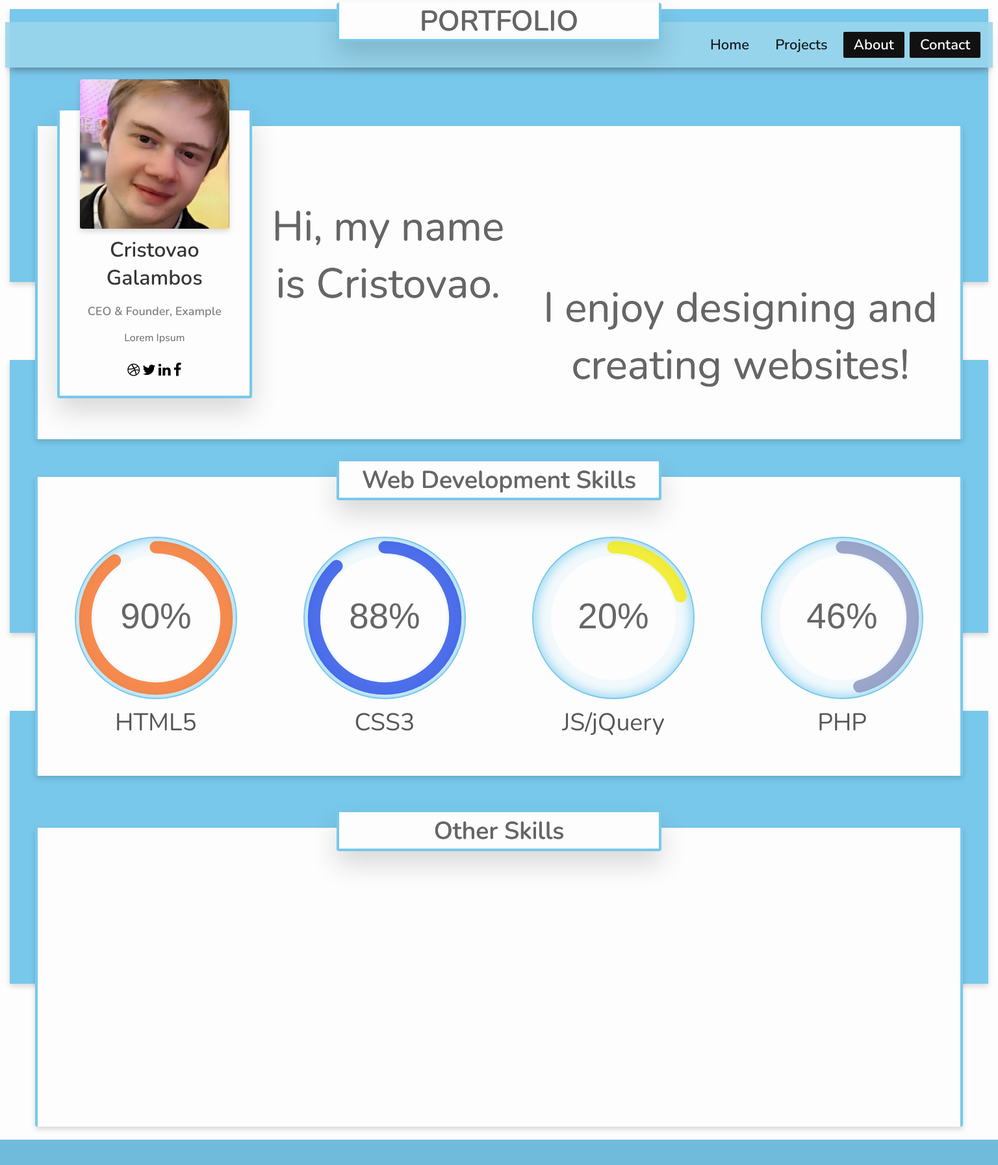
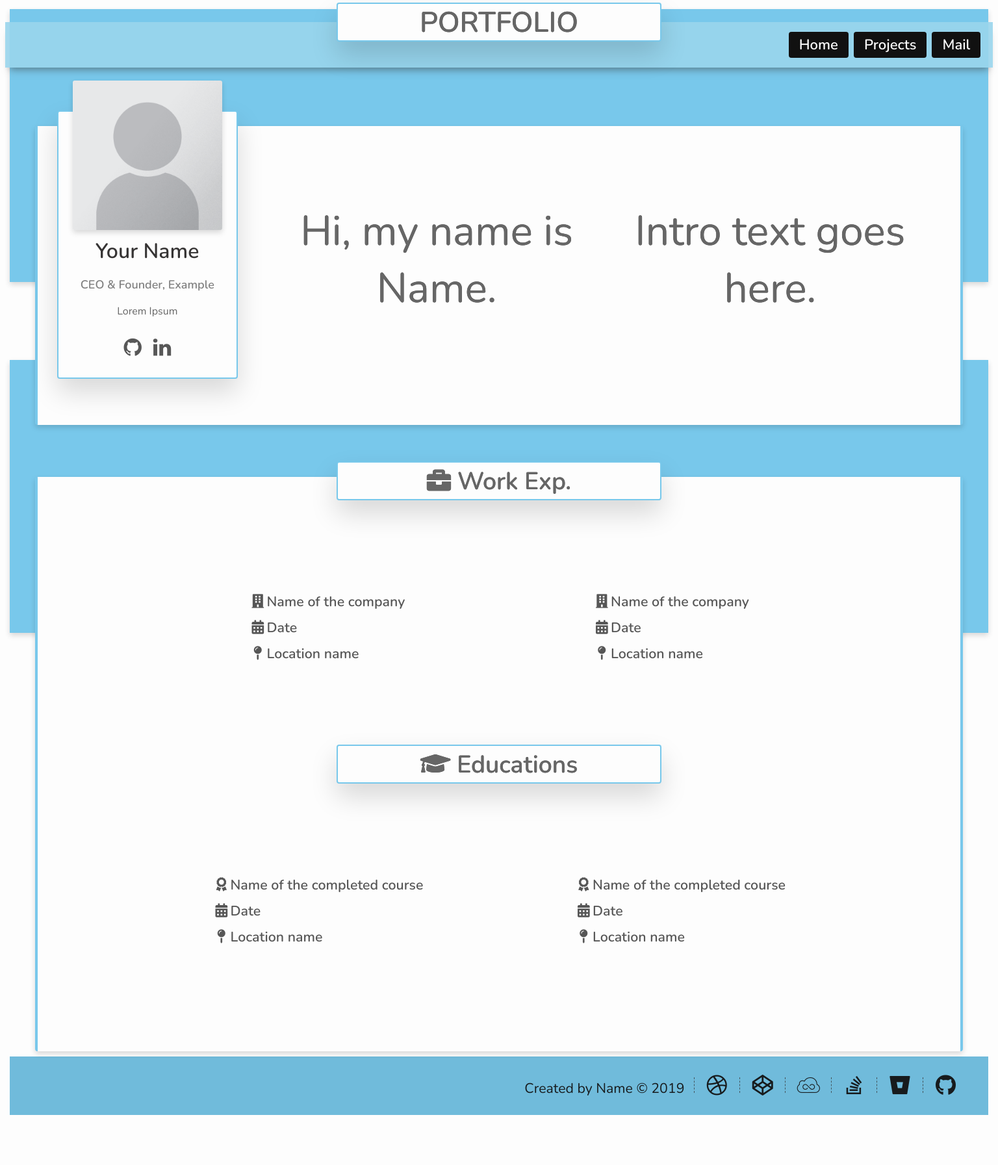
Before and after one commit to galarist/portfolio1, a plain HTML site: page index.html in a window 1536 px wide. Shown: the part 1-1794 px from the top of the page at 65% size. After the commit the page ends 1732 px from the top, so only its background shows below. Drawn offline with nearby package versions, Linux system fonts and the light colour scheme.

Commit message:
created files. Polish on the desing. Started working on projects.html

```diff
--- a/css/master.css
+++ b/css/master.css
@@ -33,6 +33,11 @@ header{
   -moz-box-shadow: 0px 4px 8px 0px rgba(0,0,0,0.15);
   box-shadow: 0px 4px 8px 0px rgba(0,0,0,0.15);
   z-index: 0;
+}
+
+#page-container {
+  position: relative;
+  min-height: 100vh;
 }
 
 nav {
@@ -84,6 +89,11 @@ main {
   background-color: #fdfdfd;
 }
 
+main:last-of-type {
+  margin-bottom: 90px;
+  position: relative;
+}
+
 .card {
   -webkit-box-shadow: 0px 20px 40px 0px rgba(0,0,0,0.15);
   -moz-box-shadow: 0px 20px 20px 0px rgba(0,0,0,0.15);
@@ -95,9 +105,7 @@ main {
   text-align: center;
   border-radius: 4px;
   margin: -30px auto 6px 24px;
-  border-left: 4px solid rgb(120, 200, 235);
-  border-right: 4px solid rgb(120, 200, 235);
-  border-bottom: 4px solid rgb(120, 200, 235);
+  border: 2px solid rgb(120, 200, 235);
   -webkit-transition: box-shadow 0.4s ease-out;
   -moz-transition: box-shadow 0.4s ease-out;
   -o-transition: box-shadow 0.4s ease-out;
@@ -106,9 +114,14 @@ main {
   z-index: 6 !important;
 }
 
+.card a {
+  font-size: 24pt;
+}
+
 .box-title {
   max-width: 500px;
   height: 60px;
+  cursor: default;
   background-color: #ececec;
   background-color: #faf4e6;
   background-color: #fdfdfd;
@@ -126,17 +139,30 @@ main {
   -moz-transition: box-shadow 0.4s ease-out;
   -o-transition: box-shadow 0.4s ease-out;
   transition: box-shadow 0.4s ease-out;
-  border-left: 4px solid rgb(120, 200, 235);
-  border-right: 4px solid rgb(120, 200, 235);
-  border-bottom: 4px solid rgb(120, 200, 235);
+  border: 2px solid rgb(120, 200, 235);
   width: 500px;
   z-index: 3;
 }
 
-.card:hover, .box-title:hover {
+.card:hover, .box-title:hover, .box-description:hover {
   -webkit-box-shadow: 0px 0px 0px 0px rgba(0,0,0,0.15);
   -moz-box-shadow: 0px 0px 0px 0px rgba(0,0,0,0.15);
   box-shadow: 0px 0px 0px 0px rgba(0,0,0,0.15);
+}
+
+.box-description {
+  width: 94%;
+  padding: 10px;
+  border-radius: 4px;
+  margin: 0 auto;
+  border: 2px solid rgb(120, 200, 235);
+  -webkit-box-shadow: 0px 20px 40px 0px rgba(0,0,0,0.15);
+  -moz-box-shadow: 0px 20px 20px 0px rgba(0,0,0,0.15);
+  box-shadow: 0px 20px 40px 0px rgba(0,0,0,0.15);
+  -webkit-transition: box-shadow 0.4s ease-out;
+  -moz-transition: box-shadow 0.4s ease-out;
+  -o-transition: box-shadow 0.4s ease-out;
+  transition: box-shadow 0.4s ease-out;
 }
 
 .card img {
@@ -153,6 +179,37 @@ main {
   font-size: 18px;
   font-weight: 600;
 }
+
+.main-items-wrap {
+}
+
+.main-items {
+  min-width: 250px;
+  margin: 0 0 20px;
+  color: #565656;
+  font-size: 16pt;
+  font-weight: 600;
+}
+
+.main-items img {
+  display: block;
+  width: 99%;
+  margin: 0 auto;
+  border: 2px solid #78c8eb;
+  border-radius: 4px;
+}
+
+.main-list {
+  margin: 10px;
+}
+
+/* Inserting this collapsed row between two flex items will make
+ * the flex item that comes after it break to a new row */
+.break {
+  flex-basis: 100%;
+  height: 0;
+}
+
 
 button {
   border: none;
@@ -171,12 +228,21 @@ button {
 a {
   text-decoration: none;
   font-size: 22px;
-  color: black;
+  color: #575757;
 }
 
 button:hover, a:hover {
   color: list-nav
 }
+
+
+
+button::-moz-focus-inner, a::-moz-focus-inner, a, button {
+  border: 0;
+  outline: 0;
+}
+
+
 
 .ul-nav {
   list-style-type: none;
@@ -197,7 +263,7 @@ button:hover, a:hover {
   padding: 5px 16px;
   margin: 0 4px;
   text-decoration: none;
-  border-radius: 2px;
+  border-radius: 4px;
   display: flex;
   align-items: center;
   font-weight: 600;
@@ -232,7 +298,7 @@ background-color: #363434;
 }
 
 .intro {
-  padding-top: 105px;
+  /*padding-top: 105px;*/
   font-size: 48pt !important;
   text-align: center;
   display: flex;
@@ -259,6 +325,16 @@ background-color: #363434;
   align-items: center;
   width: 100%;
   height: 400px;
+}
+
+.vert-flex-wrapper {
+  display: flex;
+  justify-content: space-evenly;
+  align-items: center;
+  padding: 40px 40px;
+  width: 100%;
+  min-height: 230px;
+  min-height: 400px;
 }
 
 .single-chart {
@@ -350,17 +426,41 @@ background-color: #363434;
 
 footer {
   position: absolute;
+  bottom: 0;
+  width: 100%;
+  height: 43px;
   min-height: 90px;
-  width: 100%;
-  margin: 0 auto;
   background-color: #70bbdb;
-  left: 0;
-  right: 0;
+  display: flex;
+  align-items: center;
+  justify-content: flex-end;
+  padding-right: 45px;
+
 }
 
 .footer,
 .push {
-  height: 240px;
+  height: 8px;
+}
+
+.footer-items a, .text {
+  height: 90px;
+  color: rgb(23, 27, 29);
+  font-size: 24pt;
+  width: 22px;
+  align-items: center;
+}
+
+.text {
+  font-size: 16pt;
+}
+
+.vl {
+  display: inline-block;
+  border-left: 1px dashed rgba(55, 52, 52, 0.75);
+  margin: 0 10px;
+  width: 1px;
+  height: 24px;
 }
 
 
--- a/index.html
+++ b/index.html
@@ -3,19 +3,22 @@
   <head>
     <meta charset="utf-8">
     <link rel="stylesheet" href="css/master.css">
+    <link rel="stylesheet" href="https://use.fontawesome.com/releases/v5.8.1/css/all.css" integrity="sha384-50oBUHEmvpQ+1lW4y57PTFmhCaXp0ML5d60M1M7uH2+nqUivzIebhndOJK28anvf" crossorigin="anonymous">
     <link rel="stylesheet" href="https://cdnjs.cloudflare.com/ajax/libs/font-awesome/4.7.0/css/font-awesome.min.css">
     <link href="https://fonts.googleapis.com/css?family=Nunito:200,600" rel="stylesheet">
-
-    <title>Cristovao L Galambos</title>
+    <title>Cristovao L Galambos | Home</title>
   </head>
   <body>
+
+    <div id="page-container">
     <header>
       <nav>
         <ul class="ul-nav">
-          <li class="list-nav"><a href="/">Home</></a></li>
-          <li class="list-nav"><a href="#news">Projects</a></li>
-          <li class="list-nav"><a class="active" href="#about">About</a></li>
-          <li class="list-nav"><a class="active" href="#about">Contact</a></li>
+          <li class="list-nav"><a class="active" href="/">Home</></a></li>
+          <li class="list-nav"><a class="active" href="project.html">Projects</a></li>
+          <li class="list-nav"><a class="active" href="mailto:someone@example.com">Mail</a></li>
+          <!--<li class="list-nav"><a class="active" href="about.html">About</a></li>
+          <li class="list-nav"><a class="active" href="contact.html">Contact</a></li>-->
         </ul>
       </nav>
 
@@ -23,31 +26,100 @@
         <span class="title-box"><h3>PORTFOLIO</h3></span>
       </div>
     </header>
+
     <main>
       <div class="card">
         <!--<img src="http://via.placeholder.com/230x230" alt="John" style="width:100%">-->
-        <img src="profile.jpg" alt="John" style="width:100%">
+        <img src="image-placeholder.jpg" alt="John" style="width:100%">
 
-        <h1 class="name">Cristovao Galambos</h1>
+        <h1 class="name">Your Name</h1>
         <p class="title">CEO & Founder, Example</p>
         <p>Lorem Ipsum</p>
         <div style="margin: 24px 0;">
-          <a href="#"><i class="fa fa-dribbble"></i></a>
-          <a href="#"><i class="fa fa-twitter"></i></a>
-          <a href="#"><i class="fa fa-linkedin"></i></a>
-          <a href="#"><i class="fa fa-facebook"></i></a>
+          <a href="#"><i class="fa fa-github fa-fw"></i></a>
+          <!--<a href="#"><i class="fa fa-twitter"></i></a>-->
+          <a href="#"><i class="fa fa-linkedin fa-fw"></i></a>
+          <!--<a href="#"><i class="fas fa-envelope fa-fw"></i></a>-->
+          <!--<a href="#"><i class="fa fa-facebook"></i></a>-->
         </div>
       </div>
       <span class="intro" style="font-size: 18px;">
-        Hi, my name is Cristovao.<p style="margin-top: 125px;">I enjoy designing and creating websites!</p>
+          <div class="vert-flex-wrapper">
+          <div class="main-list">
+            Hi, my name is Name.
+          </div>
+          <div class="main-list">
+            <!--I enjoy designing and creating websites!--> Intro text goes here.
+          </div>
+        </div>
       </span>
     </main>
-    <div class="bg-box">
 
-    </div>
+    <div class="bg-box"></div>
+
     <main>
       <div class="box-title">
-        <span class="title-box">Web Development Skills</span>
+        <span class="title-box"><i class="fas fa-briefcase"></i> Work Exp.</span>
+      </div>
+      <div class="vert-flex-wrapper">
+        <div class="main-items">
+          <div class="main-list">
+            <i class="fas fa-building fa-fw"></i><!--Diploma in Software Development-->Name of the company
+          </div>
+          <div class="main-list">
+            <i class="fas fa-calendar fa-fw"></i><!--2018 - 2018-->Date
+          </div>
+          <div class="main-list">
+            <i class="fas fa-map-pin fa-fw"></i><!--TAFE - Coomera, QLD-->Location name
+          </div>
+        </div>
+        <div class="main-items">
+          <div class="main-list">
+            <i class="fas fa-building fa-fw"></i><!--Certificate III in Information, Digital Media and Technology-->Name of the company
+          </div>
+          <div class="main-list">
+            <i class="fas fa-calendar fa-fw"></i><!--2017 - 2017-->Date
+          </div>
+          <div class="main-list">
+            <i class="fas fa-map-pin fa-fw"></i><!--TAFE - Southbank, QLD-->Location name
+          </div>
+        </div>
+      </div>
+      <div class="box-title">
+        <span class="title-box"><i class="fas fa-graduation-cap"></i> Educations</span>
+      </div>
+      <div class="vert-flex-wrapper">
+        <div class="main-items">
+          <div class="main-list">
+            <i class="fas fa-award fa-fw"></i><!--Diploma in Software Development-->Name of the completed course
+          </div>
+          <div class="main-list">
+            <i class="fas fa-calendar fa-fw"></i><!--2018 - 2018-->Date
+          </div>
+          <div class="main-list">
+            <i class="fas fa-map-pin fa-fw"></i><!--TAFE - Coomera, QLD-->Location name
+          </div>
+        </div>
+        <div class="main-items">
+          <div class="main-list">
+            <i class="fas fa-award fa-fw"></i><!--Certificate III in Information, Digital Media and Technology-->Name of the completed course
+          </div>
+          <div class="main-list">
+            <i class="fas fa-calendar fa-fw"></i><!--2017 - 2017-->Date
+          </div>
+          <div class="main-list">
+            <i class="fas fa-map-pin fa-fw"></i><!--TAFE - Southbank, QLD-->Location name
+          </div>
+        </div>
+      </div>
+        <div class="break"></div> <!-- break -->
+    </main>
+
+    <!--<div class="bg-box"></div>
+
+    <main>
+      <div class="box-title">
+        <span class="title-box"><i class="fas fa-brain"></i> Web Development Skills</span>
       </div>
       <div class="flex-wrapper">
         <div class="single-chart">
@@ -76,12 +148,12 @@
                 a 15.9155 15.9155 0 0 1 0 -31.831"
             />
             <path class="circle"
-              stroke-dasharray="88, 100"
+              stroke-dasharray="68, 100"
               d="M18 2.0845
                 a 15.9155 15.9155 0 0 1 0 31.831
                 a 15.9155 15.9155 0 0 1 0 -31.831"
             />
-            <text x="18" y="20.35" class="percentage">88%</text>
+            <text x="18" y="20.35" class="percentage">68%</text>
           </svg>
           <span class="chart-title">CSS3</span>
         </div>
@@ -94,12 +166,12 @@
                 a 15.9155 15.9155 0 0 1 0 -31.831"
             />
             <path class="circle"
-              stroke-dasharray="20, 100"
+              stroke-dasharray="10, 100"
               d="M18 2.0845
                 a 15.9155 15.9155 0 0 1 0 31.831
                 a 15.9155 15.9155 0 0 1 0 -31.831"
             />
-            <text x="18" y="20.35" class="percentage">20%</text>
+            <text x="18" y="20.35" class="percentage">10%</text>
           </svg>
           <span class="chart-title">JS/jQuery</span>
         </div>
@@ -112,20 +184,20 @@
                 a 15.9155 15.9155 0 0 1 0 -31.831"
             />
             <path class="circle"
-              stroke-dasharray="46, 100"
+              stroke-dasharray="16, 100"
               d="M18 2.0845
                 a 15.9155 15.9155 0 0 1 0 31.831
                 a 15.9155 15.9155 0 0 1 0 -31.831"
             />
-            <text x="18" y="20.35" class="percentage">46%</text>
+            <text x="18" y="20.35" class="percentage">16%</text>
           </svg>
           <span class="chart-title">PHP</span>
         </div>
       </div>
     </main>
-    <div class="bg-box">
 
-    </div>
+    <div class="bg-box"></div>
+
     <main>
       <div class="box-title">
         <span class="title-box">Other Skills</span>
@@ -136,35 +208,26 @@
       	<li class="list-bars"><span class="bar jquery"><span class="percentage-bar">65%</span></span><h3>jQuery // MoTools</h3></li>
       	<li class="list-bars"><span class="bar wordpress"><span class="percentage-bar">80%</span></span><h3>Wordpress</h3></li>
       </ul>
-    </main>
+    </main>-->
+
     <div class="push"></div>
     <footer>
-
+      <div class="footer-items">
+        <span class="text">Created by Name &#169; 2019</span>
+        <div class="vl"></div>
+        <a href="#"><i class="fab fa-dribbble fa-fw"></i></a>
+        <div class="vl"></div>
+        <a href="#"><i class="fab fa-codepen fa-fw"></i></a>
+        <div class="vl"></div>
+        <a href="#"><i class="fab fa-jsfiddle fa-fw"></i></a>
+        <div class="vl"></div>
+        <a href="#"><i class="fab fa-stack-overflow fa-fw"></i></a>
+        <div class="vl"></div>
+        <a href="#"><i class="fab fa-bitbucket fa-fw"></i></a>
+        <div class="vl"></div>
+        <a href="#"><i class="fab fa-github fa-fw"></i></a>
+      </div>
     </footer>
+    </div>
   </body>
 </html>
-<!DOCTYPE html>
-<html lang="en">
-<head>
-  <meta charset="UTF-8">
-  <meta name="viewport" content="width=device-width, initial-scale=1.0">
-  <title>My HTML Page</title>
-  <link rel="stylesheet" type="text/css" title="Cool stylesheet" href="style.css">
-</head>
-<body>
-  <div id="root"></div>
-  <script src="main.js" type="text/javascript"></script>
-</body>
-</html><!DOCTYPE html>
-<html lang="en">
-<head>
-  <meta charset="UTF-8">
-  <meta name="viewport" content="width=device-width, initial-scale=1.0">
-  <title>My HTML Page</title>
-  <link rel="stylesheet" type="text/css" title="Cool stylesheet" href="style.css">
-</head>
-<body>
-  <div id="root"></div>
-  <script src="main.js" type="text/javascript"></script>
-</body>
-</html>
```
Also changed, not shown: about.html (+14 -0 lines), project.html (added, +65 -0 lines), contact.html (added), contuct.html (deleted), image-placeholder.jpg (added), work.html (deleted), works/portfolio.png (added).
